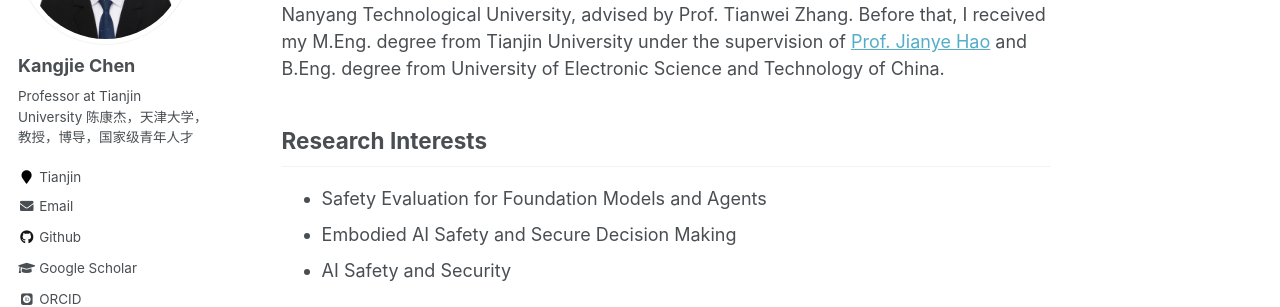
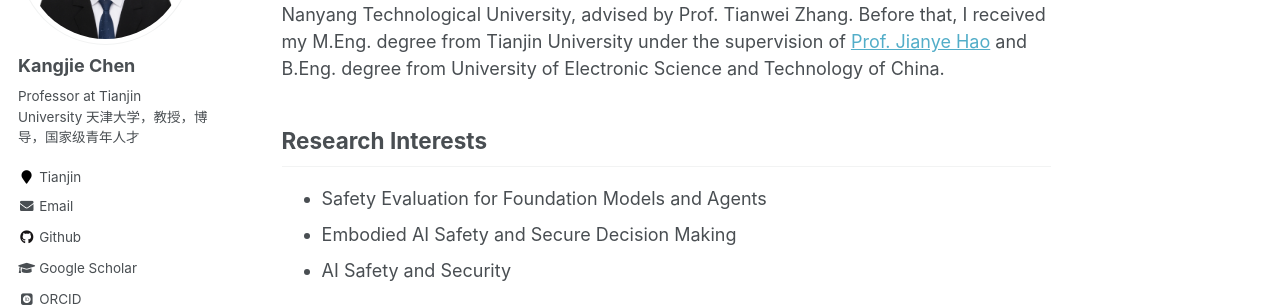
Before and after one commit to kangjie-chen/kangjie-chen.github.io, a Jekyll site: the page built from _pages/about.md, in a window 1280 px wide. Shown: the part 248-555 px from the top of the page. Built offline with Jekyll 4.4.1, drawn with Linux system fonts in a browser that asks for light colours; some web fonts are replaced.

Commit message:
Update _config.yml

```diff
--- a/_config.yml
+++ b/_config.yml
@@ -9,7 +9,7 @@
 locale                   : "en-SG"
 title                    : "Kangjie Chen"
 title_separator          : "-"
-name                     : &name "Kangjie Chen"
+name                     : &name "Kangjie Chen / 陈康杰"
 description              : &description "personal description"
 url                      : https://kangjie-chen.github.io # the base hostname & protocol for your site e.g. "https://mmistakes.github.io"
 baseurl                  : "" # the subpath of your site, e.g. "/blog"
@@ -82,7 +82,7 @@ analytics:
 author:
   name             : "Kangjie Chen"
   avatar           : "202506-square.jpg"
-  bio              : "Professor at Tianjin University 陈康杰，天津大学，教授，博导，国家级青年人才"
+  bio              : "Professor at Tianjin University 天津大学，教授，博导，国家级青年人才"
   location         : "Tianjin"
   employer         :
   pubmed           :
```
